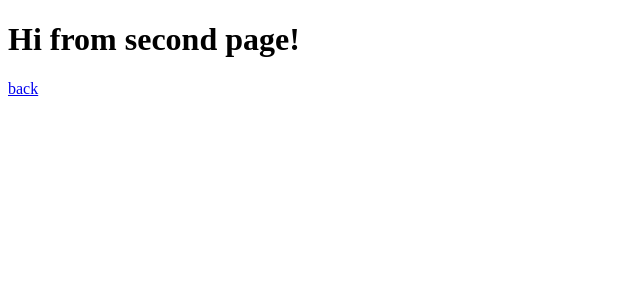
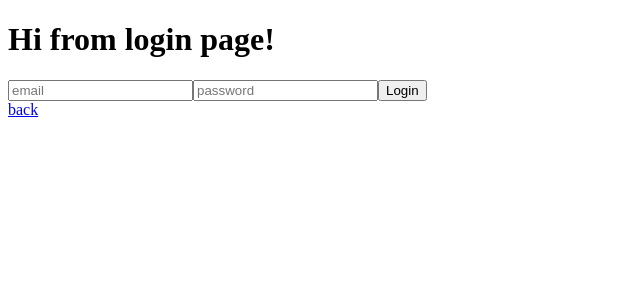
Before and after one commit to joanbosch/south-clients, a Next.js app: page /en/login in a window 1280 px wide. Shown: the top 300 px of the page, without its empty margins (0-640 px from the left). Built offline with nearby package versions, Linux system fonts and the light colour scheme.

Commit message:
keep implementing authentication

```diff
--- a/app/[lang]/login/page.tsx
+++ b/app/[lang]/login/page.tsx
@@ -1,9 +1,14 @@
 import Link from 'next/link'
+import LoginComponent from '../../../components/login'
 
-export default function Page({ params: { lang } } : { params: { lang: string } }) {
+export default function Login({ params: { lang } } : { params: { lang: string } }) {
+
   return (
     <>
-      <h1>Hi from second page!</h1>
+      <h1>Hi from login page!</h1>
+      <LoginComponent params={{
+        lang: lang
+      }} />
       <Link href={`/${lang}`}>
         back
       </Link>
--- /dev/null
+++ b/app/api/auth/login/route.ts
@@ -0,0 +1,3 @@
+export async function POST(request: Request) {
+  return new Response('Hello, Next.js!');
+}
--- /dev/null
+++ b/components/login.tsx
@@ -0,0 +1,34 @@
+"use client"
+import { useState } from "react"
+import axios from "axios"
+
+export default function LoginComponent({ params: { lang } } : { params: { lang: string } }) {
+
+  const [credentials, setCredentials] = useState({
+    email: '',
+    password: ''
+  })
+
+  const handleChange = (e: { target: { name: any; value: any } }) => {
+    setCredentials({
+      ...credentials,
+      [e.target.name]: e.target.value
+    })
+  }
+
+  const handleSubmit = async (e: { preventDefault: () => void; }) => {
+    e.preventDefault()
+    const response = await axios.post('/api/auth/login', credentials)
+    console.log(response)
+  }
+
+  return (
+    <>
+      <form onSubmit={handleSubmit}>
+        <input type="email" name="email" placeholder='email' onChange={handleChange}/>
+        <input type="password" name="password" placeholder='password' onChange={handleChange}/>
+        <button type="submit">Login</button>
+      </form>
+    </>
+  )
+}
--- a/package.json
+++ b/package.json
@@ -12,6 +12,7 @@
     "@types/node": "18.14.1",
     "@types/react": "18.0.28",
     "@types/react-dom": "18.0.11",
+    "axios": "^1.3.4",
     "eslint": "8.34.0",
     "eslint-config-next": "13.2.1",
     "i18next": "^22.4.10",
```
Also changed, not shown: 1 other file (tests, documents, lock files or other folders).
